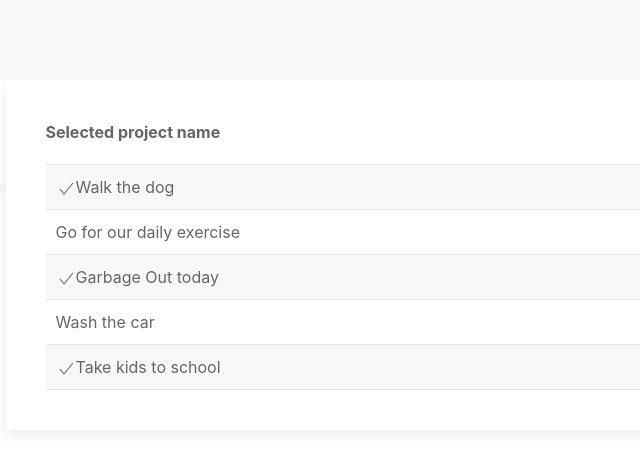
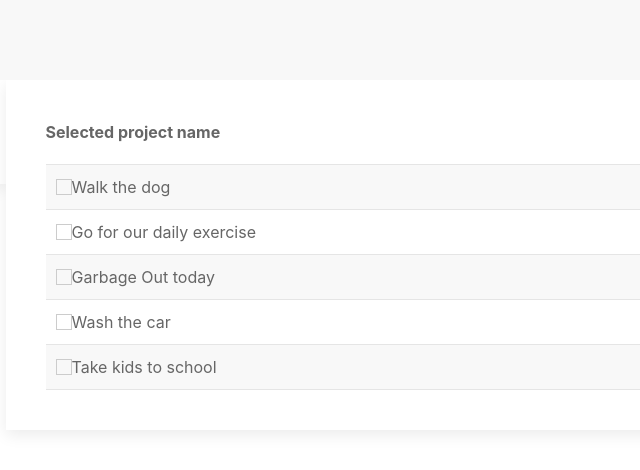
Before and after one commit to addod19/todo, a website built with webpack: page dist/index2.html in a window 1280 px wide. Shown: the full height of the page, 421-1061 px from the left. Built offline with nearby package versions, Linux system fonts and the light colour scheme.

Commit message:
replace check icon with checkbox

```diff
--- a/src/index.js
+++ b/src/index.js
@@ -24,11 +24,11 @@
   let proj = data.project('My first project');
 
   const mytodos = [
-    `<span uk-icon="icon: check"></span>Walk the dog <a href="" class="uk-align-right" uk-icon="icon: trash"></a>`,
-    `Go for our daily exercise <a href="" class="uk-align-right" uk-icon="icon: trash"></a>`,
-    `<span uk-icon="icon: check"></span>Garbage Out today <a href="" class="uk-align-right" uk-icon="icon: trash"></a>`,
-    'Wash the car <a href="" class="uk-align-right" uk-icon="icon: trash"></a>',
-    `<span uk-icon="icon: check"></span>Take kids to school <a href="" class="uk-align-right" uk-icon="icon: trash"></a>`
+    `<input class="uk-checkbox" type="checkbox">Walk the dog <a href="" class="uk-align-right" uk-icon="icon: trash"></a>`,
+    `<input class="uk-checkbox" type="checkbox">Go for our daily exercise <a href="" class="uk-align-right" uk-icon="icon: trash"></a>`,
+    `<input class="uk-checkbox" type="checkbox"></span>Garbage Out today <a href="" class="uk-align-right" uk-icon="icon: trash"></a>`,
+    '<input class="uk-checkbox" type="checkbox">Wash the car <a href="" class="uk-align-right" uk-icon="icon: trash"></a>',
+    `<input class="uk-checkbox" type="checkbox">Take kids to school <a href="" class="uk-align-right" uk-icon="icon: trash"></a>`
   ];
 
   mytodos.forEach(el => {
```
Also changed, not shown: dist/index2.html, dist/main.js.
